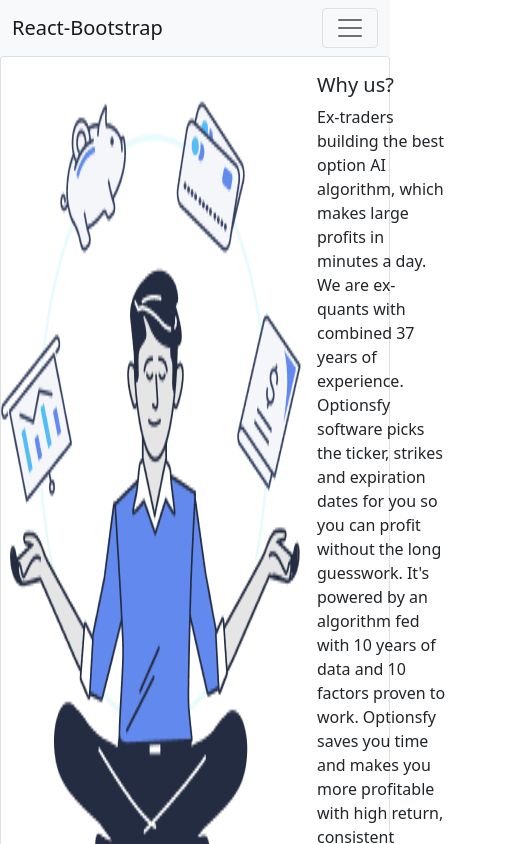
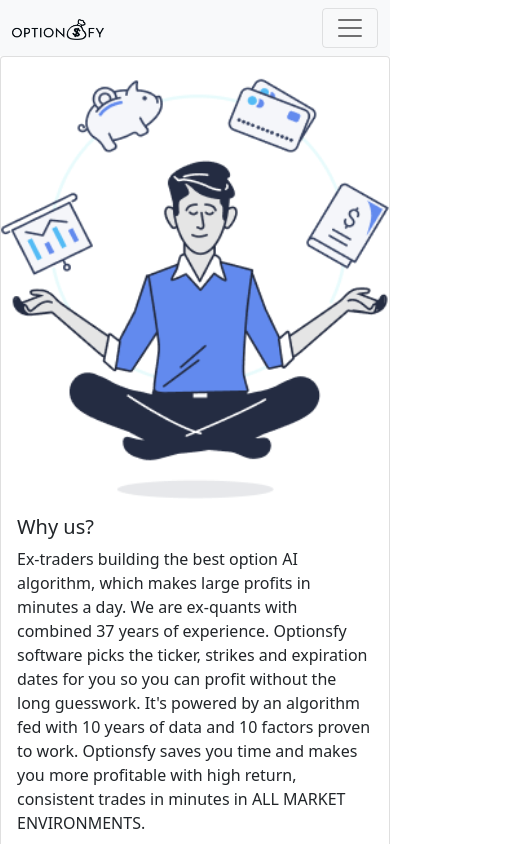
Before and after one commit to Andrea-Rizzo20/stock-option-gr7, a JavaScript app: page / in a window 390 px wide. Shown: the top 844 px of the page, 518 px wide, since content can reach past the window. Built offline with nearby package versions, Linux system fonts and the light colour scheme.

Commit message:
feat: header implemented

```diff
--- a/src/App.js
+++ b/src/App.js
@@ -1,38 +1,27 @@
-import { Navbar, Container, Nav, NavDropdown } from "react-bootstrap"
-import 'bootstrap/dist/css/bootstrap.min.css';
-import dataJson from './myJSON.json'
+import Header from "./Components/Header";
+import "bootstrap/dist/css/bootstrap.min.css";
+import dataJson from "./myJSON.json";
 import CardHome from "./Components/Card";
 
-const App = () =>{
-    return(
+const App = () => {
+  return (
     <div>
-    <Navbar bg="light" expand="lg">
-    <Container>
-    <Navbar.Brand href="#home">React-Bootstrap</Navbar.Brand>
-    <Navbar.Toggle aria-controls="basic-navbar-nav" />
-    <Navbar.Collapse id="basic-navbar-nav">
-      <Nav className="me-auto">
-        <Nav.Link href="#home">Home</Nav.Link>
-        <Nav.Link href="#link">Link</Nav.Link>
-        <NavDropdown title="Dropdown" id="basic-nav-dropdown">
-          <NavDropdown.Item href="#action/3.1">Action</NavDropdown.Item>
-          <NavDropdown.Item href="#action/3.2">Another action</NavDropdown.Item>
-          <NavDropdown.Item href="#action/3.3">Something</NavDropdown.Item>
-          <NavDropdown.Divider />
-          <NavDropdown.Item href="#action/3.4">Separated link</NavDropdown.Item>
-        </NavDropdown>
-      </Nav>
-    </Navbar.Collapse>
-    </Container>
-    </Navbar>
-    <section>
-        {dataJson.map((card,index) =><CardHome key={index} contents={card} className={ index %2 === 0 ? "d-flex flex-row" :'d-flex flex-row-reverse'} />)}
+      <Header />
+      <section>
+        {dataJson.map((card, index) => (
+          <CardHome
+            key={index}
+            contents={card}
+            className={
+              index % 2 === 0
+                ? "d-flex flex-column flex-md-row"
+                : "d-flex flex-column flex-md-row-reverse"
+            }
+          />
+        ))}
+      </section>
+    </div>
+  );
+};
 
-    </section>
-
-    </div>
-
-    )
-}
-
-export default App
+export default App;
--- /dev/null
+++ b/src/Components/Header.js
@@ -0,0 +1,37 @@
+import { Navbar, Container, Nav } from "react-bootstrap";
+
+const Header = () => {
+  return (
+    <Navbar bg="light" expand="md">
+      <Container className="justify-content-space-between">
+        <Navbar.Brand className="w-25 d-inline d-md-none" href="#home">
+          <img
+            src="./assets/img/logoExtended.png"
+            alt="logo optionsfy"
+            className="w-100"
+          ></img>
+        </Navbar.Brand>
+        <Navbar.Toggle
+          className="justify-content-end"
+          aria-controls="basic-navbar-nav"
+        />
+        <Navbar.Collapse id="basic-navbar-nav">
+          <Nav className="d-flex justify-content-center align-items-end align-items-md-center">
+            <Nav.Link href="#home">Pricing</Nav.Link>
+            <Nav.Link href="#link">Features</Nav.Link>
+            <Navbar.Brand className="w-25" href="#home">
+              <img
+                src="./assets/img/logoExtended.png"
+                alt="logo optionsfy"
+                className="w-100 mx-auto d-none d-md-flex"
+              ></img>
+            </Navbar.Brand>
+            <Nav.Link href="#home">Login</Nav.Link>
+            <Nav.Link href="#link">Sign Up</Nav.Link>
+          </Nav>
+        </Navbar.Collapse>
+      </Container>
+    </Navbar>
+  );
+};
+export default Header;
```
Also changed, not shown: public/assets/img/logoExtended.png (added).
